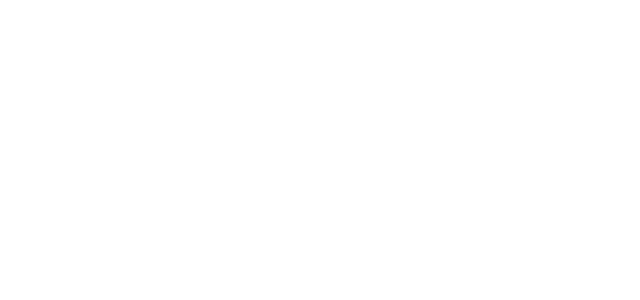
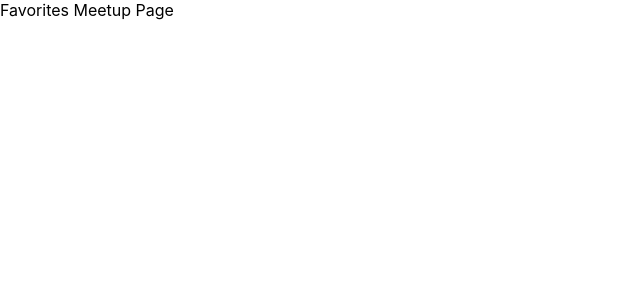
Before and after one commit to Deep-Ramani/meetup-app, a React (Create React App) app: page /favorites in a window 1280 px wide. Shown: the top 300 px of the page, without its empty margins (0-640 px from the left). Built offline with nearby package versions, Linux system fonts and the light colour scheme.

Commit message:
Router Setup

```diff
--- a/package.json
+++ b/package.json
@@ -8,6 +8,7 @@
     "@testing-library/user-event": "^13.5.0",
     "react": "^18.2.0",
     "react-dom": "^18.2.0",
+    "react-router-dom": "^6.3.0",
     "react-scripts": "5.0.1",
     "web-vitals": "^2.1.4"
   },
--- a/src/App.js
+++ b/src/App.js
@@ -1,10 +1,17 @@
-
+import { Route, Routes } from 'react-router-dom';
 import './App.css';
+import AllMeetupsPage from './pages/AllMeetups';
+import FavoritesPage from './pages/Favorites';
+import NewMeetupPage from './pages/NewMeetup';
 
 function App() {
   return (
     <div>
-
+    <Routes>
+     <Route path='/' element={<AllMeetupsPage/>}/>
+     <Route path='/new-meetup' element={<NewMeetupPage/>}/>
+     <Route path='/favorites' element={<FavoritesPage/>}/>
+     </Routes>
     </div>
   );
 }
--- a/src/index.js
+++ b/src/index.js
@@ -1,13 +1,16 @@
 import React from 'react';
 import ReactDOM from 'react-dom/client';
 import './index.css';
+import { BrowserRouter } from 'react-router-dom';
 import App from './App';
 import reportWebVitals from './reportWebVitals';
 
 const root = ReactDOM.createRoot(document.getElementById('root'));
 root.render(
   <React.StrictMode>
+  <BrowserRouter>
     <App />
+    </BrowserRouter>
   </React.StrictMode>
 );
 
--- /dev/null
+++ b/src/pages/AllMeetups.js
@@ -0,0 +1,11 @@
+import React from 'react'
+
+const AllMeetupsPage = () => {
+  return (
+    <div>
+      All Meetups Page
+    </div>
+  )
+}
+
+export default AllMeetupsPage
--- /dev/null
+++ b/src/pages/Favorites.js
@@ -0,0 +1,11 @@
+import React from 'react'
+
+const FavoritesPage = () => {
+  return (
+    <div>
+      Favorites Meetup Page
+    </div>
+  )
+}
+
+export default FavoritesPage
--- /dev/null
+++ b/src/pages/NewMeetup.js
@@ -0,0 +1,11 @@
+import React from 'react'
+
+const NewMeetupPage = () => {
+  return (
+    <div>
+      New Meetup page
+    </div>
+  )
+}
+
+export default NewMeetupPage
```
Also changed, not shown: 1 other file (tests, documents, lock files or other folders).
